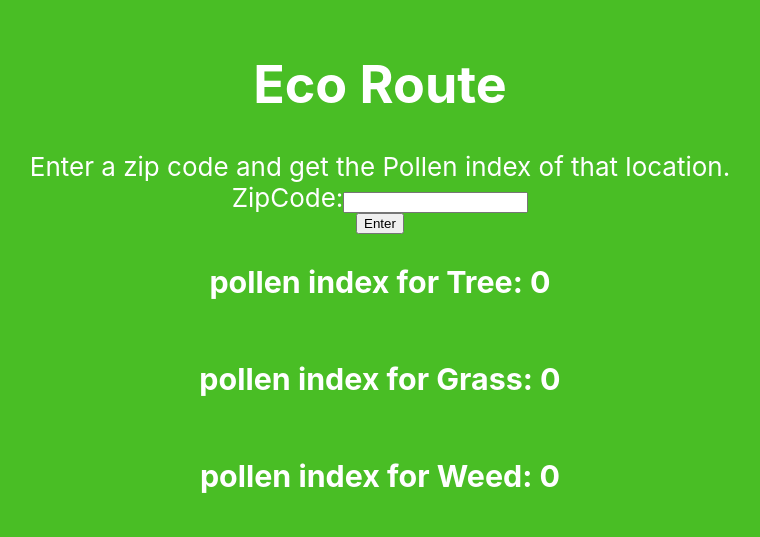
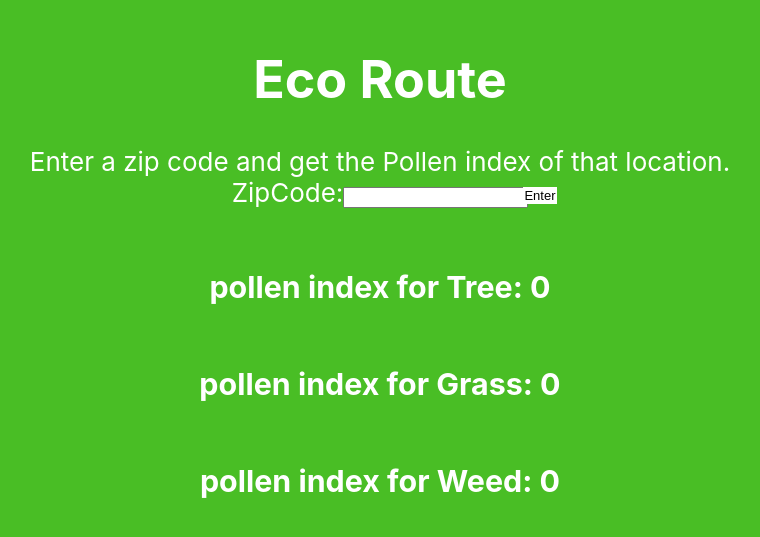
Before and after one commit to bhotw/eco_route, a React (Create React App) app in the folder frontend/: page / in a window 1280 px wide. Shown: the part 129-666 px from the top of the page, without its empty margins (260-1020 px from the left). Built offline with nearby package versions, Linux system fonts and the light colour scheme.

Commit message:
CSS changes

```diff
--- a/frontend/src/App.css
+++ b/frontend/src/App.css
@@ -26,14 +26,17 @@
 
 
 .App-button {
-  background-color: #4CAF50; /* Green */
+  background-color: #ffff; /* Green */
   border: none;
-  color: white;
-  padding: 15px 32px;
-  text-align: center;
+  color: black;
+  padding: 0.9px 1px;
+  text-align: right;
   text-decoration: none;
   display: inline-block;
-  font-size: 16px;
+  font-size: 13px;
+  margin-left: 320px;
+  position: relative;
+  top:-33px;
 }
 
 .App-link {
--- a/frontend/src/App.js
+++ b/frontend/src/App.js
@@ -65,7 +65,9 @@ function App() {
         value={zcode}
         />
         </label>
-        <button className="App-Button" onClick={handleClick} > Enter </button>
+        <div>
+        <button className="App-button" onClick={handleClick} > Enter </button>
+        </div>
         <h3>pollen index for Tree: { treePollen }</h3>
         <h3>pollen index for Grass: { grassPollen }</h3>
         <h3>pollen index for Weed: { weedPollen }</h3>
```
